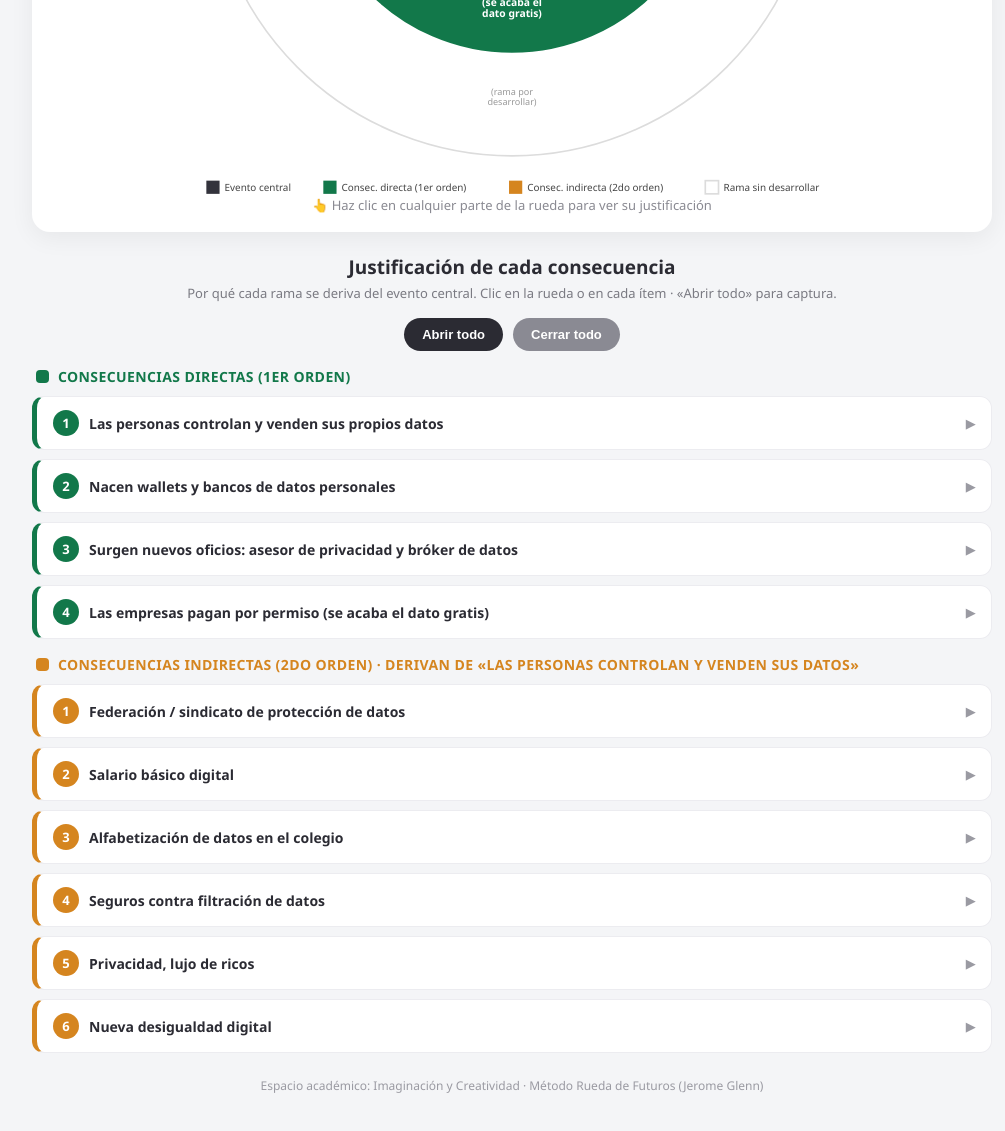
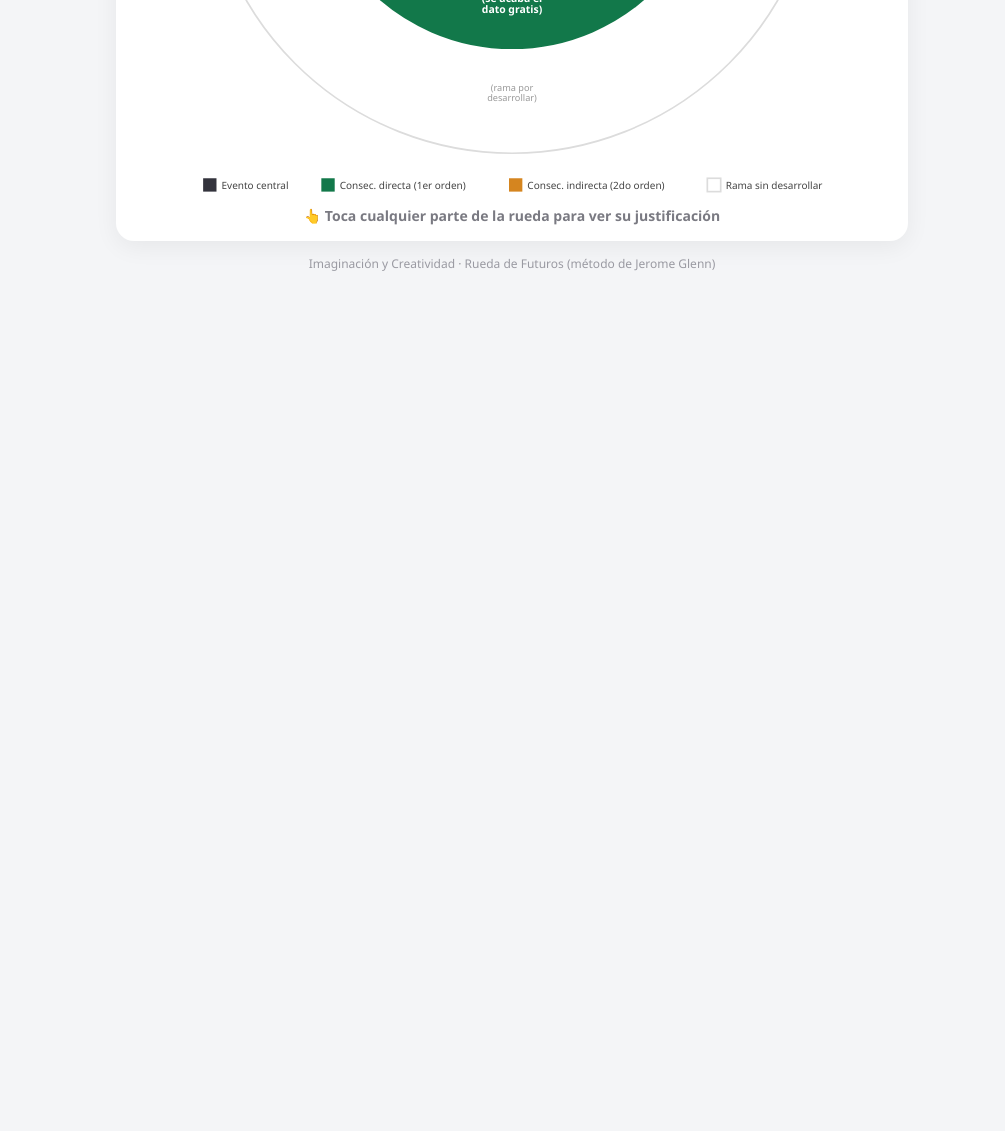
Before and after one commit to lins888/rueda-futuros-datos, a plain HTML site: page index.html in a window 1280 px wide. Shown: the part 585-1716 px from the top of the page, without its empty margins (128-1133 px from the left). After the commit the page ends 885 px from the top, so only its background shows below. Drawn offline with Linux system fonts and the light colour scheme.

Commit message:
Móvil: solo la rueda clickeable (quitar lista de justificaciones)
Co-Authored-By: Claude Opus 4.8 (1M context) <noreply@anthropic.com>

```diff
--- a/index.html
+++ b/index.html
@@ -7,73 +7,34 @@
 <style>
   :root{--dark:#33333c;--green:#12784a;--orange:#d5851f;--ink:#2b2b33;}
   *{box-sizing:border-box}
-  html,body{margin:0;background:#f4f5f7;font-family:'Segoe UI',Arial,Helvetica,sans-serif;color:var(--ink);}
-  .page{max-width:1000px;margin:0 auto;padding:24px 20px 60px;}
-  .card{background:#fff;border-radius:18px;box-shadow:0 6px 24px rgba(0,0,0,.06);padding:18px;margin-bottom:22px;}
-  svg{display:block;width:100%;height:auto;max-width:760px;margin:0 auto;}
-  .seg{cursor:pointer;transition:opacity .12s;}
-  .seg:hover{opacity:.82;}
-  .tip{text-align:center;color:#8a8a92;font-size:13px;margin:-4px 0 0;}
-  h2{font-size:19px;margin:6px 0 4px;text-align:center;}
-  .sub{text-align:center;color:#7a7a82;font-size:13px;margin:0 0 16px;}
-  .barbtn{display:flex;justify-content:center;gap:10px;margin:0 0 16px;flex-wrap:wrap;}
-  .barbtn button{border:0;border-radius:999px;padding:9px 18px;font-size:13px;font-weight:700;cursor:pointer;color:#fff;background:var(--ink);}
-  .barbtn button:hover{opacity:.85}
-  .grouptitle{display:flex;align-items:center;gap:9px;font-size:14px;font-weight:800;margin:16px 4px 10px;text-transform:uppercase;letter-spacing:.4px;}
-  .dot{width:13px;height:13px;border-radius:4px;display:inline-block;}
-  details{border-radius:12px;margin-bottom:9px;border:1px solid #ececf0;background:#fff;}
-  details summary{list-style:none;cursor:pointer;padding:13px 16px;font-weight:700;font-size:14px;display:flex;align-items:center;gap:10px;}
-  details summary::-webkit-details-marker{display:none}
-  .num{flex:0 0 26px;width:26px;height:26px;border-radius:50%;color:#fff;font-size:13px;display:flex;align-items:center;justify-content:center;font-weight:800;}
-  .chev{margin-left:auto;transition:.2s;color:#9a9aa2;font-size:12px;}
-  details[open] .chev{transform:rotate(90deg)}
-  details .body{padding:0 16px 15px 52px;font-size:14px;line-height:1.55;color:#43434c;}
-  .g details{border-left:5px solid var(--green)} .g .num{background:var(--green)}
-  .o details{border-left:5px solid var(--orange)} .o .num{background:var(--orange)}
-  .g .grouptitle{color:var(--green)} .o .grouptitle{color:var(--orange)}
+  html,body{margin:0;min-height:100%;background:#f4f5f7;font-family:'Segoe UI',Arial,Helvetica,sans-serif;color:var(--ink);}
+  .page{max-width:820px;margin:0 auto;padding:16px 14px 28px;display:flex;flex-direction:column;justify-content:center;min-height:100vh;}
+  .card{background:#fff;border-radius:18px;box-shadow:0 6px 24px rgba(0,0,0,.06);padding:16px 12px;}
+  svg{display:block;width:100%;height:auto;margin:0 auto;}
+  .tip{text-align:center;color:#7a7a82;font-size:14px;margin:8px 4px 0;font-weight:600;}
+  .credit{text-align:center;color:#9a9aa2;font-size:12px;margin:14px 0 0;}
   /* modal */
-  #ov{position:fixed;inset:0;background:rgba(20,20,25,.55);display:none;align-items:center;justify-content:center;padding:20px;z-index:99;}
+  #ov{position:fixed;inset:0;background:rgba(20,20,25,.55);display:none;align-items:center;justify-content:center;padding:18px;z-index:99;}
   #ov.on{display:flex}
-  #mod{background:#fff;border-radius:16px;max-width:440px;width:100%;padding:0;overflow:hidden;box-shadow:0 20px 60px rgba(0,0,0,.35);animation:pop .16s ease;}
+  #mod{background:#fff;border-radius:16px;max-width:440px;width:100%;overflow:hidden;box-shadow:0 20px 60px rgba(0,0,0,.35);animation:pop .16s ease;}
   @keyframes pop{from{transform:scale(.94);opacity:.5}to{transform:scale(1);opacity:1}}
   #modbar{height:7px}
-  #modin{padding:22px 24px 24px}
+  #modin{padding:22px 22px 24px}
   #modtag{font-size:11px;font-weight:800;letter-spacing:.6px;text-transform:uppercase;margin-bottom:8px}
   #modt{font-size:19px;font-weight:800;margin:0 0 12px;line-height:1.25}
-  #modx{font-size:14.5px;line-height:1.6;color:#43434c;margin:0}
-  #modclose{margin-top:18px;border:0;background:var(--ink);color:#fff;border-radius:999px;padding:9px 20px;font-weight:700;cursor:pointer;font-size:13px}
-  .credit{text-align:center;color:#9a9aa2;font-size:12px;margin-top:24px}
-  @media print{.barbtn,.tip{display:none} body{background:#fff}}
+  #modx{font-size:15px;line-height:1.6;color:#43434c;margin:0}
+  #modclose{margin-top:18px;border:0;color:#fff;border-radius:999px;padding:11px 22px;font-weight:700;cursor:pointer;font-size:14px;width:100%}
 </style>
 </head>
 <body>
 <div class="page">
-
   <div class="card">
     <svg id="svg" viewBox="0 0 920 900" preserveAspectRatio="xMidYMid meet"></svg>
-    <p class="tip">👆 Haz clic en cualquier parte de la rueda para ver su justificación</p>
+    <p class="tip">👆 Toca cualquier parte de la rueda para ver su justificación</p>
   </div>
-
-  <h2>Justificación de cada consecuencia</h2>
-  <p class="sub">Por qué cada rama se deriva del evento central. Clic en la rueda o en cada ítem · «Abrir todo» para captura.</p>
-  <div class="barbtn">
-    <button onclick="allDetails(true)">Abrir todo</button>
-    <button onclick="allDetails(false)" style="background:#8a8a93">Cerrar todo</button>
-  </div>
-
-  <div class="g">
-    <div class="grouptitle"><span class="dot" style="background:var(--green)"></span>Consecuencias directas (1er orden)</div>
-    <div id="green-list"></div>
-  </div>
-  <div class="o">
-    <div class="grouptitle"><span class="dot" style="background:var(--orange)"></span>Consecuencias indirectas (2do orden) · derivan de «Las personas controlan y venden sus datos»</div>
-    <div id="orange-list"></div>
-  </div>
-
-  <p class="credit">Espacio académico: Imaginación y Creatividad · Método Rueda de Futuros (Jerome Glenn)</p>
+  <p class="credit">Imaginación y Creatividad · Rueda de Futuros (método de Jerome Glenn)</p>
 </div>
 
-<!-- modal -->
 <div id="ov" onclick="if(event.target.id==='ov')closeMod()">
   <div id="mod">
     <div id="modbar"></div>
@@ -89,8 +50,6 @@
 <script>
 const CENTER={tag:"Evento central",title:"Los usuarios comienzan a cobrar por el uso de sus datos personales",
   just:"Evento central de la Rueda de Futuros. Ante la pérdida de privacidad y el uso masivo de datos por la IA, se plantea un futuro donde la persona recupera el control y recibe un pago cada vez que una empresa usa su información.",color:"#33333c"};
-
-/* verdes: título + justificación */
 const GREEN=[
   {title:"Las personas controlan y venden sus propios datos",
    just:"Para poder cobrar, primero el usuario tiene que ser dueño real de su información: decidir quién la usa, para qué y por cuánto tiempo. El evento obliga a crear un sistema de consentimiento donde cada dato es un activo personal que la persona administra."},
@@ -101,7 +60,6 @@ const GREEN=[
   {title:"Las empresas pagan por permiso (se acaba el dato gratis)",
    just:"El modelo actual «gratis a cambio de tus datos» se rompe. Las tecnológicas ya no pueden recolectar sin pagar: ahora deben comprar el permiso al usuario, lo que transforma por completo su modelo de negocio publicitario."},
 ];
-/* naranjas: título + justificación */
 const ORANGE=[
   {title:"Federación / sindicato de protección de datos",
    just:"Una persona sola tiene poco poder frente a las grandes tecnológicas. Al volverse el dato un activo, los ciudadanos se agrupan en cooperativas o sindicatos para negociar en bloque mejores precios y condiciones, como hoy hace un sindicato laboral."},
@@ -117,24 +75,9 @@ const ORANGE=[
    just:"Se abre una brecha entre quienes saben proteger y monetizar sus datos y quienes los regalan por necesidad o desconocimiento, creando una nueva forma de desigualdad basada en el manejo de la información."},
 ];
 
-/* ---- lista inferior ---- */
-function renderList(id, arr, cls){
-  const el=document.getElementById(id);
-  arr.forEach((it,i)=>{
-    const d=document.createElement("details");
-    d.innerHTML=`<summary><span class="num">${i+1}</span>${it.title}<span class="chev">▶</span></summary><div class="body">${it.just}</div>`;
-    el.appendChild(d);
-  });
-}
-renderList("green-list",GREEN);
-renderList("orange-list",ORANGE);
-function allDetails(open){document.querySelectorAll("details").forEach(d=>d.open=open);}
-
-/* ---- modal ---- */
 function openMod(tag,title,text,color){
   document.getElementById("modbar").style.background=color;
-  document.getElementById("modtag").textContent=tag;
-  document.getElementById("modtag").style.color=color;
+  const tg=document.getElementById("modtag");tg.textContent=tag;tg.style.color=color;
   document.getElementById("modt").textContent=title;
   document.getElementById("modx").textContent=text;
   document.getElementById("modclose").style.background=color;
@@ -143,7 +86,7 @@ function openMod(tag,title,text,color){
 function closeMod(){document.getElementById("ov").classList.remove("on");}
 document.addEventListener("keydown",e=>{if(e.key==="Escape")closeMod();});
 
-/* ================= RUEDA (SVG) ================= */
+/* ===== RUEDA ===== */
 const NS="http://www.w3.org/2000/svg";
 const svg=document.getElementById("svg");
 const cx=460, cy=478;
@@ -151,14 +94,12 @@ const rCenter=115, rGreen=245, rOrange=340, rBranch=368;
 const COL={dark:"#33333c", green:"#12784a", orange:"#d5851f", branchStroke:"#dcdcdc", white:"#ffffff"};
 function polar(r,a){const g=(a-90)*Math.PI/180;return [cx+r*Math.cos(g), cy+r*Math.sin(g)];}
 function sector(rIn,rOut,a0,a1){const [x1,y1]=polar(rOut,a0),[x2,y2]=polar(rOut,a1),[x3,y3]=polar(rIn,a1),[x4,y4]=polar(rIn,a0);const large=(a1-a0)>180?1:0;return `M ${x1} ${y1} A ${rOut} ${rOut} 0 ${large} 1 ${x2} ${y2} L ${x3} ${y3} A ${rIn} ${rIn} 0 ${large} 0 ${x4} ${y4} Z`;}
-function path(d,fill,stroke,sw,click){const p=document.createElementNS(NS,"path");p.setAttribute("d",d);p.setAttribute("fill",fill);if(stroke){p.setAttribute("stroke",stroke);p.setAttribute("stroke-width",sw||3);}if(click){p.setAttribute("class","seg");p.addEventListener("click",click);}svg.appendChild(p);}
-function circle(r,fill,stroke,sw,click){const c=document.createElementNS(NS,"circle");c.setAttribute("cx",cx);c.setAttribute("cy",cy);c.setAttribute("r",r);c.setAttribute("fill",fill);if(stroke){c.setAttribute("stroke",stroke);c.setAttribute("stroke-width",sw||3);}if(click){c.setAttribute("class","seg");c.addEventListener("click",click);}svg.appendChild(c);}
+function path(d,fill,stroke,sw,click){const p=document.createElementNS(NS,"path");p.setAttribute("d",d);p.setAttribute("fill",fill);if(stroke){p.setAttribute("stroke",stroke);p.setAttribute("stroke-width",sw||3);}if(click){p.style.cursor="pointer";p.addEventListener("click",click);}svg.appendChild(p);}
+function circle(r,fill,stroke,sw,click){const c=document.createElementNS(NS,"circle");c.setAttribute("cx",cx);c.setAttribute("cy",cy);c.setAttribute("r",r);c.setAttribute("fill",fill);if(stroke){c.setAttribute("stroke",stroke);c.setAttribute("stroke-width",sw||3);}if(click){c.style.cursor="pointer";c.addEventListener("click",click);}svg.appendChild(c);}
 function textLines(x,y,lines,size,color,weight,anchor){const t=document.createElementNS(NS,"text");t.setAttribute("x",x);t.setAttribute("y",y);t.setAttribute("font-size",size);t.setAttribute("fill",color);t.setAttribute("font-weight",weight||"400");t.setAttribute("text-anchor",anchor||"middle");t.setAttribute("font-family","'Segoe UI',Arial,sans-serif");t.style.pointerEvents="none";const total=lines.length;lines.forEach((ln,i)=>{const ts=document.createElementNS(NS,"tspan");ts.setAttribute("x",x);ts.setAttribute("dy",i===0?`${-(total-1)*size*0.55}`:`${size*1.08}`);ts.textContent=ln;t.appendChild(ts);});svg.appendChild(t);}
 function labelAt(rMid,ang,lines,size,color,weight){const [x,y]=polar(rMid,ang);textLines(x,y,lines,size,color,weight||"700");}
 
 circle(rBranch, COL.white, COL.branchStroke, 2);
-
-/* verde: mapeo posición → dato */
 const greenSegs=[
   {a0:-45,a1:45,  mid:0,   lines:["Las personas","controlan y","venden sus datos"], d:GREEN[0]},
   {a0:45, a1:135, mid:90,  lines:["Nuevos oficios:","asesor de","privacidad y","bróker de datos"], d:GREEN[2]},
@@ -166,8 +107,6 @@ const greenSegs=[
   {a0:225,a1:315, mid:270, lines:["Nacen wallets","y bancos de","datos personales"], d:GREEN[1]},
 ];
 greenSegs.forEach(s=>path(sector(rCenter,rGreen,s.a0,s.a1), COL.green, COL.white, 3.5, ()=>openMod("Consecuencia directa (1er orden)",s.d.title,s.d.just,COL.green)));
-
-/* naranja */
 const orangeSegs=[
   {lines:["Federación de","protección","de datos"], d:ORANGE[0]},
   {lines:["Salario","básico digital"], d:ORANGE[1]},
@@ -178,14 +117,11 @@ const orangeSegs=[
 ];
 const fanStart=-60,fanEnd=60,n=orangeSegs.length,step=(fanEnd-fanStart)/n;
 for(let i=0;i<n;i++){const a0=fanStart+i*step,a1=a0+step;const s=orangeSegs[i];path(sector(rGreen,rOrange,a0,a1), COL.orange, COL.white, 3.5, ()=>openMod("Consecuencia indirecta (2do orden)",s.d.title,s.d.just,COL.orange));labelAt(rGreen+(rOrange-rGreen)*0.5,a0+step/2,s.lines,10.5,COL.white,"700");}
-
 function branch(a){const [x,y]=polar(300,a);textLines(x,y,["(rama por","desarrollar)"],11,"#9a9a9a","400","middle");}
 branch(90);branch(180);branch(270);
-
 circle(rCenter, COL.dark, COL.white, 3.5, ()=>openMod(CENTER.tag,CENTER.title,CENTER.just,CENTER.color));
 textLines(cx,cy,["Los usuarios","comienzan a cobrar","por el uso de sus","datos personales"],14,COL.white,"700");
 greenSegs.forEach(s=>labelAt((s.mid===0)?rCenter+48:(rCenter+rGreen)/2, s.mid, s.lines, 12.5, COL.white, "700"));
-
 textLines(460,30,["Rueda de futuros: Los usuarios cobran por sus datos personales"],19,"#33333c","800","middle");
 textLines(460,54,["Basado en Strategic Foresight — método de Jerome Glenn"],12,"#8a8a8a","400","middle");
 const legend=[{c:COL.dark,t:"Evento central"},{c:COL.green,t:"Consec. directa (1er orden)"},{c:COL.orange,t:"Consec. indirecta (2do orden)"},{c:COL.white,t:"Rama sin desarrollar",stroke:COL.branchStroke}];
```
